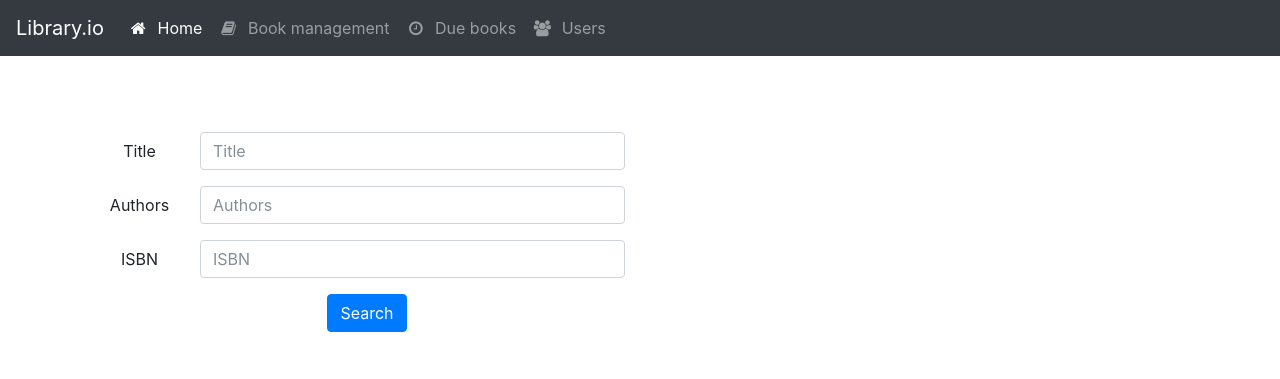
After one commit to vicusbass/my.library, a PHP site: page /searchbook.php in a window 1280 px wide. The commit adds this page. Shown: the top 379 px of the page. Run offline with PHP 8.4, Linux system fonts and the light colour scheme; some libraries are stand-ins or nearby versions.

```diff
--- a/src/assets/local.css
+++ b/src/assets/local.css
@@ -6,3 +6,7 @@ body {
     padding: 3rem 1.5rem;
     text-align: center;
 }
+
+.btn-space {
+    margin-right: 5px;
+}
--- /dev/null
+++ b/src/searchbook.php
@@ -0,0 +1,39 @@
+<!DOCTYPE html>
+<html lang="en">
+<?php include 'header.php'; ?>
+<?php include_once 'Db.php'; ?>
+<body>
+<?php include 'navbar.php'; ?>
+
+<main role="main" class="container">
+    <div class="starter-template">
+        <div class="row mt-1" id="searchBookForm">
+            <div class="col-6">
+                <form>
+                    <div class="form-group row">
+                        <label for="title" class="col-sm-2 col-form-label">Title</label>
+                        <div class="col-sm-10">
+                            <input type="text" class="form-control" id="title" placeholder="Title">
+                        </div>
+                    </div>
+                    <div class="form-group row">
+                        <label for="authors" class="col-sm-2 col-form-label">Authors</label>
+                        <div class="col-sm-10">
+                            <input type="text" class="form-control" id="authors" placeholder="Authors">
+                        </div>
+                    </div>
+                    <div class="form-group row">
+                        <label for="isbn" class="col-sm-2 col-form-label">ISBN</label>
+                        <div class="col-sm-10">
+                            <input type="number" class="form-control" id="isbn" placeholder="ISBN">
+                        </div>
+                    </div>
+                    <button type="submit" class="btn btn-primary">Search</button>
+                </form>
+            </div>
+        </div>
+    </div>
+</main>
+
+</body>
+</html>
--- a/src/userstable.php
+++ b/src/userstable.php
@@ -23,7 +23,7 @@
                 echo "<td>" . $row["last_name"] . "</td>";
                 echo "<td>" . $row["first_name"] . "</td>";
                 echo "<td>" . $row["email"] . "</td>";
-                echo "<td><a class='btn btn-success' href=''><i onclick='deleteUser(" . $row["id"] . ")' class='fa fa-trash' title='delete'></i></a></td>";
+                echo "<td><a class='btn btn-success' href='edituser.php?id=" . $row["id"] . "'><i class='fa fa-edit' title='edit'></i></a></td>";
                 echo "<td><a class='btn btn-danger' href='#'><i onclick='deleteUser(" . $row["id"] . ")' class='fa fa-trash' title='delete'></i></a></td>";
                 echo "</tr>";
             }
```
Also changed, not shown: src/bookmanagement.php (+5 -2 lines), src/edituser.php (added, +54 -0 lines).
